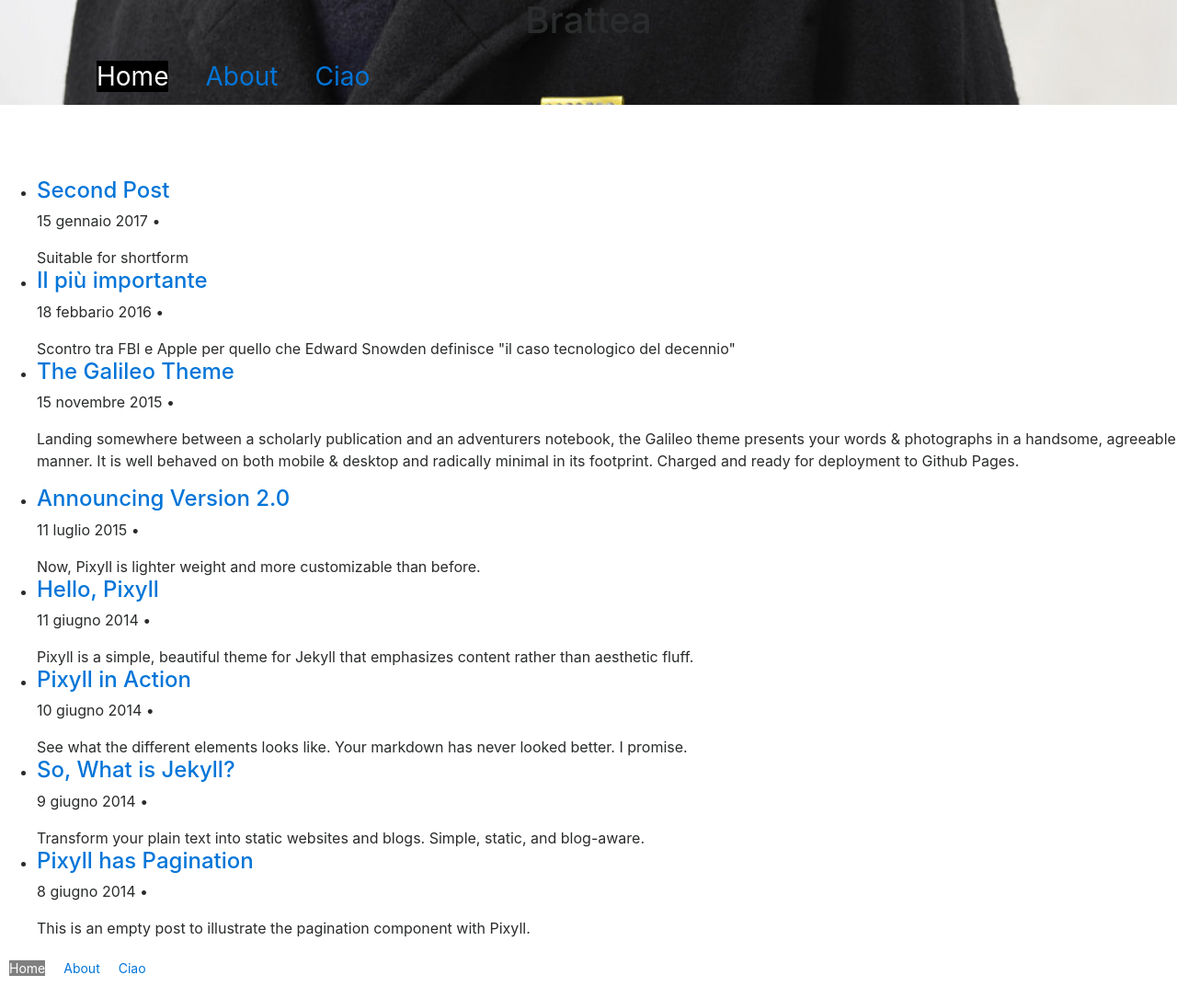
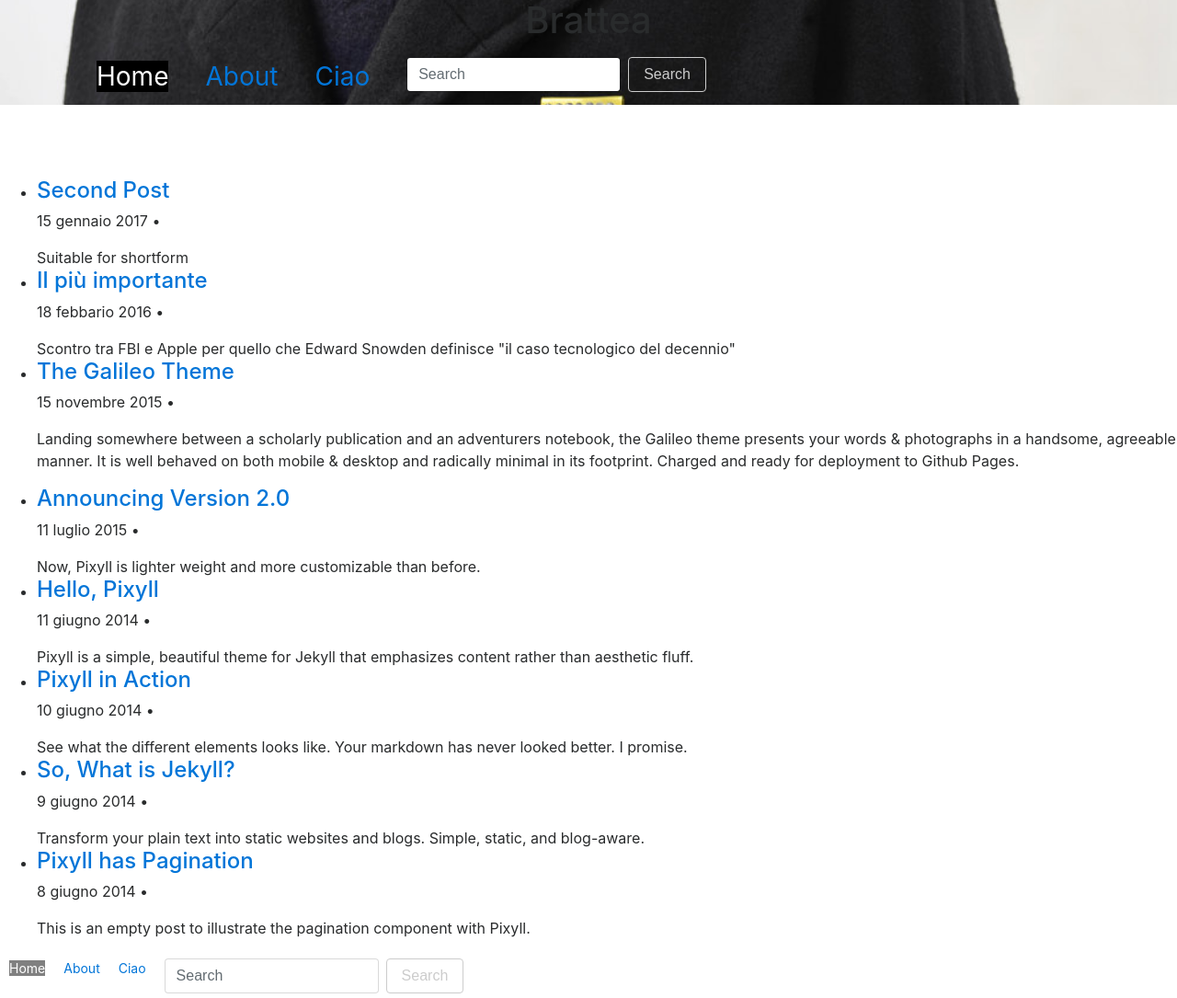
Before and after one commit to giorgiospiga/blogbrt, a Jekyll site: the page built from index.html, in a window 1280 px wide. Shown: the whole page at 92% size. Built offline with Jekyll 4.4.1, drawn with Linux system fonts in a browser that asks for light colours; some web fonts are replaced; the list of posts is cut into pages by our own code.

Commit message:
nav baseurl

```diff
--- a/_includes/nav.html
+++ b/_includes/nav.html
@@ -1,7 +1,11 @@
 <nav class="{% if page.cover %}overlay{% endif %}">
   <ul class="nav {{include.navclass}}">
-    <li><a href="{{site.baseurl}}/index" class="{% if page.url == '/' %}current{% endif %}">Home</a></li>
-    <li><a href="{{site.baseurl}}/chisono" class="{% if page.url == '/chisono.html' %}current{% endif %}">About</a></li>
-    <li><a href="{{site.baseurl}}/ciao" class="{% if page.url == '/ciao.html' %}current{% endif %}">Ciao</a></li>
+    <li><a href="{{site.url}}{{site.baseurl}}/index" class="{% if page.url == '/' %}current{% endif %}">Home</a></li>
+    <li><a href="{{site.url}}{{site.baseurl}}/chisono" class="{% if page.url == '/chisono.html' %}current{% endif %}">About</a></li>
+    <li><a href="{{site.url}}{{site.baseurl}}/ciao" class="{% if page.url == '/ciao.html' %}current{% endif %}">Ciao</a></li>
+    <li><form class="form-inline my-2 my-lg-0">
+        <input class="form-control mr-sm-2" type="text" placeholder="Search">
+        <button class="btn btn-outline-secondary my-2 my-sm-0" type="submit">Search</button>
+      </form></li>
   </ul>
 </nav>
```
